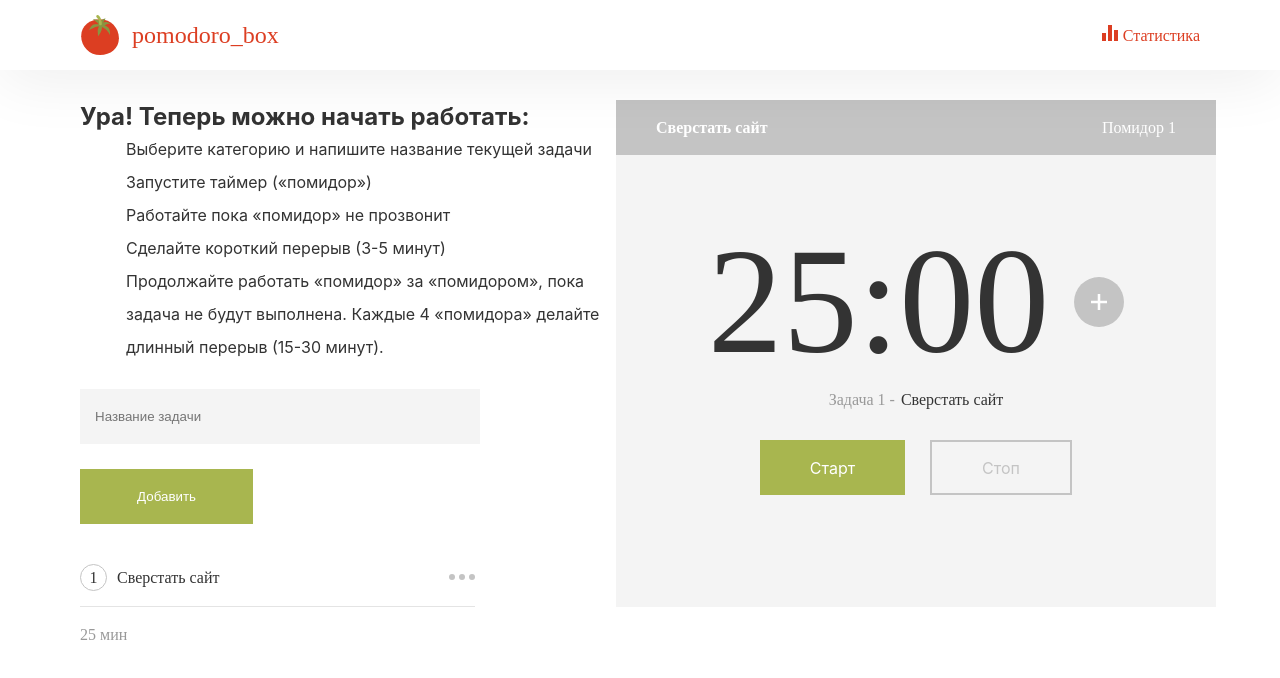
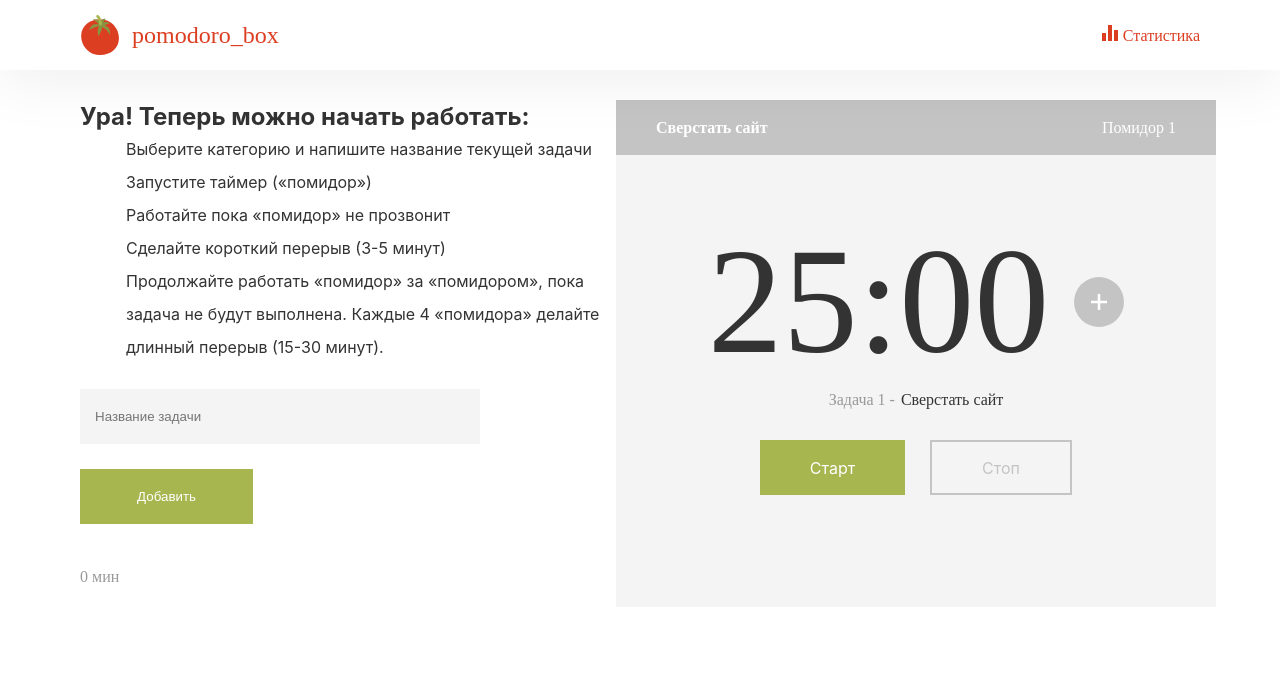
Before and after one commit to Bakirovildar/pomodoro-app, a React (Create React App) app: page / in a window 1280 px wide. Shown: the top 678 px of the page. Built offline with nearby package versions, Linux system fonts and the light colour scheme; some icons are missing.

Commit message:
add delete task

```diff
--- a/src/shared/Content/AddingTasks/AddForm/AddForm.tsx
+++ b/src/shared/Content/AddingTasks/AddForm/AddForm.tsx
@@ -10,7 +10,7 @@ export function AddForm() {
 
     const addTaskHandle = (event: FormEvent) => {
         event.preventDefault()
-        const newTask = {id: uuid4(), valueTask}
+        const newTask = {id: uuid4(), valueTask, time: 25}
         setValueTask('')
         dispatch(addTask(newTask))
 
--- a/src/shared/Content/AddingTasks/TasksItem/TasksItem.tsx
+++ b/src/shared/Content/AddingTasks/TasksItem/TasksItem.tsx
@@ -1,20 +1,43 @@
-import React from 'react';
+import React, {useEffect, useState} from 'react';
 import './tasksitem.css';
 import {Dropdown} from "../../../Dropdown";
 import {IconDropdown} from "../../../../icons/IconDropdownButton";
+import {useSelector} from "react-redux";
+import {RootState} from "../../../../store/store";
+
+interface ITasks {
+    id: string,
+    valueTask: string
+}
 
 export function TasksItem() {
+    const [timeTask, setTimeTask]: any = useState(0)
+    const tasks: any = useSelector<RootState>(state => state.tasks)
+
+    useEffect(() => {
+        tasks.map(({time}: {time: number}) => setTimeTask(timeTask + time))
+    }, [tasks])
+
     return (
         <div>
-            <div className='tasks-item-container'>
-                <div className='tasks-item-desc'>
-                    <div className='tasks-item-num'>1</div>
-                    <span>Сверстать сайт</span>
-                </div>
-                <Dropdown button={<IconDropdown/>}/>
-            </div>
+            {
+                tasks.map(({id, valueTask}: ITasks) => (
+                    <div
+                        className='tasks-item-container'
+                        key={id}
+                    >
+                        <div className='tasks-item-desc'>
+                            <div className='tasks-item-num'>1</div>
+                            <span>{ valueTask }</span>
+                        </div>
+                        <Dropdown button={<IconDropdown/>} id={id}/>
+                    </div>
+                ))
+            }
             <div className='sumTime'>
-                25 мин
+                {
+                    timeTask
+                } мин
             </div>
         </div>
     );
--- a/src/shared/Dropdown/Dropdown.tsx
+++ b/src/shared/Dropdown/Dropdown.tsx
@@ -4,14 +4,19 @@ import {IconIncrease} from "../../icons/IconIncrease";
 import {IconDecreasy} from "../../icons/IconDecreasy";
 import {IconEdit} from "../../icons/IconEdit";
 import {IconDelete} from "../../icons/IconDelete";
+import {useDispatch} from "react-redux";
+import {RootState} from "../../store/store";
+import {deleteTaskAction} from "../../store/action";
 
 interface IDropdown {
     button: ReactNode
+    id: any
 }
 
-export function Dropdown({button}: IDropdown) {
+export function Dropdown({button, id}: IDropdown) {
     const [isOpen, setIsOpen] = useState(false)
     const dropdownElement = useRef<HTMLDivElement>(null)
+    const dispatch = useDispatch()
 
     useEffect(() => {
         function clickHandler(event: MouseEvent) {
@@ -27,6 +32,11 @@ export function Dropdown({button}: IDropdown) {
         }
     }, [isOpen])
 
+    const deleteTaskHandle = () => {
+        setIsOpen(false)
+        dispatch(deleteTaskAction(id))
+    }
+
     return (
         <div ref={dropdownElement} className='dropdown-wrapper'>
             <div onClick={() => setIsOpen(!isOpen)}>
@@ -38,7 +48,7 @@ export function Dropdown({button}: IDropdown) {
                         <div onClick={() => setIsOpen(false)} className='dropdown-item-list'><IconIncrease/><span>Увеличить</span></div>
                         <div onClick={() => setIsOpen(false)} className='dropdown-item-list'><IconDecreasy/><span>Уменьшить</span></div>
                         <div onClick={() => setIsOpen(false)} className='dropdown-item-list'><IconEdit/><span>Редактировать</span></div>
-                        <div onClick={() => setIsOpen(false)} className='dropdown-item-list'><IconDelete/><span>Удалить</span></div>
+                        <div onClick={deleteTaskHandle} className='dropdown-item-list'><IconDelete/><span>Удалить</span></div>
                     </div>
                     : ''
             }
--- a/src/store/action.ts
+++ b/src/store/action.ts
@@ -11,3 +11,15 @@ export const addTask: ActionCreator<Tasks> = (task) => ({
     type: TASKS,
     tasks: task
 })
+
+export const DELETETASK = 'DELETETASK'
+
+export type DeleteTask = {
+    type: typeof DELETETASK,
+    id: any
+}
+
+export const deleteTaskAction: ActionCreator<DeleteTask> = (id) => ({
+    type: DELETETASK,
+    id
+})
--- a/src/store/store.ts
+++ b/src/store/store.ts
@@ -1,5 +1,5 @@
 import {Reducer} from "redux";
-import {Tasks, TASKS} from "./action";
+import {DeleteTask, Tasks, TASKS} from "./action";
 
 export type RootState = {
     descriptionAdd: Array<any>,
@@ -21,6 +21,7 @@ const initialState: RootState = {
 }
 
 type MyAction = Tasks
+    | DeleteTask
 
 export const rootReducer: Reducer<RootState, MyAction> = (state = initialState, action) => {
     switch (action.type) {
@@ -29,7 +30,11 @@ export const rootReducer: Reducer<RootState, MyAction> = (state = initialState,
                 ...state,
                 tasks: [action.tasks, ...state.tasks]
             }
-
+        case "DELETETASK":
+            return {
+                ...state,
+                tasks: state.tasks.filter((i: any) => i.id !== action.id)
+            }
         default:
             return state
     }
```
